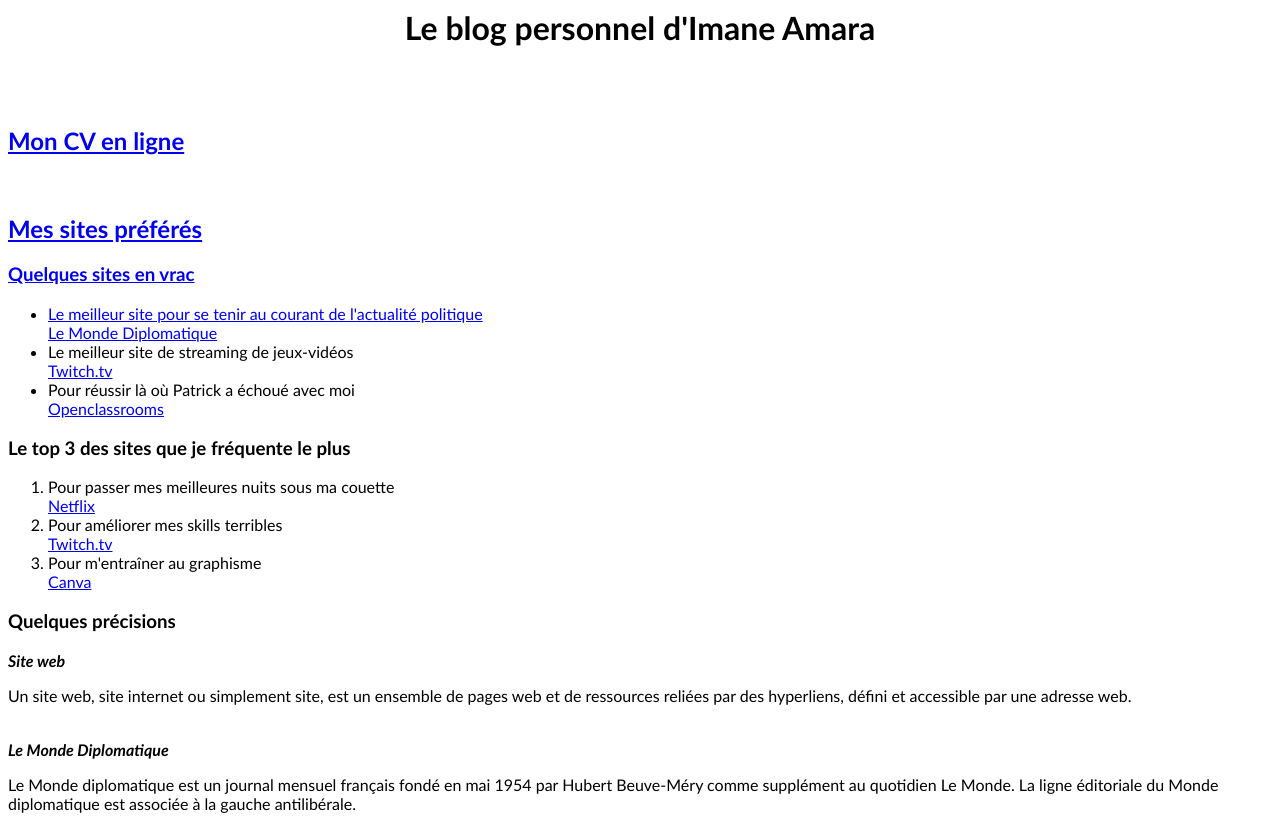
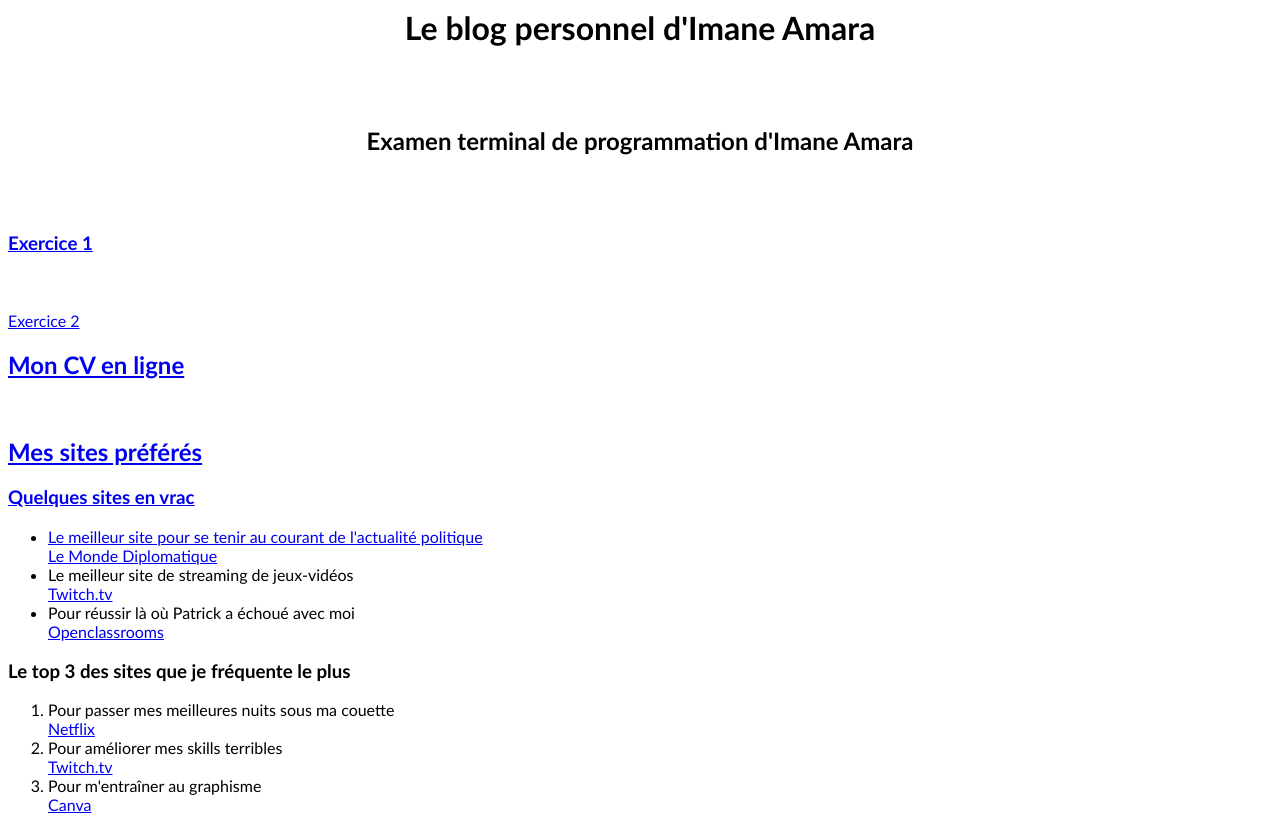
Before and after one commit to imaneamara/imaneamara, a plain HTML site: page index.html in a window 1280 px wide. Shown: the top 817 px of the page. Drawn offline with Linux system fonts and the light colour scheme.

Commit message:
Update index.html

```diff
--- a/index.html
+++ b/index.html
@@ -12,6 +12,13 @@
     <h1><center>Le blog personnel d'Imane Amara</center></h1>
     <br>
     <br>
+    <h2><center>Examen terminal de programmation d'Imane Amara</center></h1>
+    <br>
+    <br>
+    <h3><a href="https://controle-PW-Imane-2022.github.io/ex1.html"</a>Exercice 1</h2>
+    <br>
+    <br>
+    <hh3><a href="https://controle-PW-Imane-2022.github.io/ex2.html"</a>Exercice 2</h2>
     <h2><a href="https://imaneamara.github.io/cv"</a>Mon CV en ligne</h2>
     <br>
     <h2>Mes sites préférés</h2>
```
